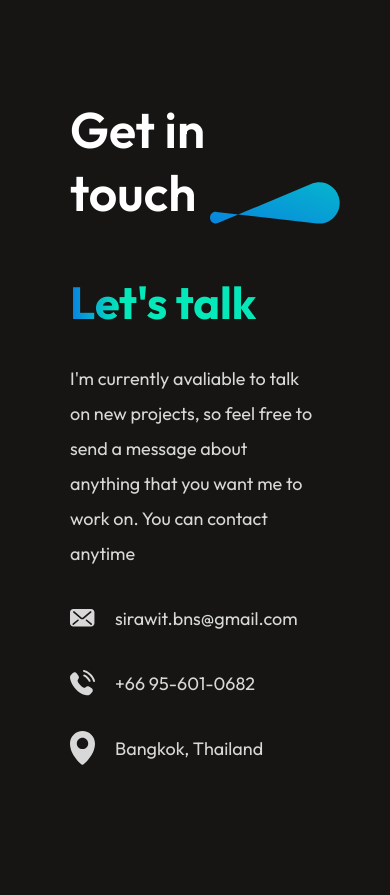
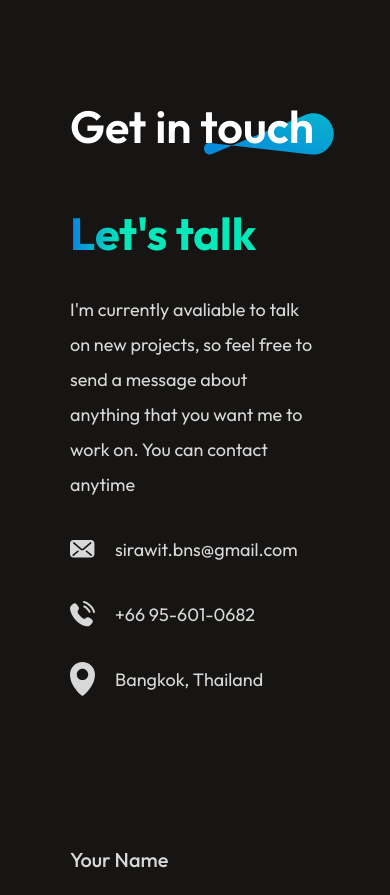
Before and after one commit to Franksirawit98/Portfolio, a React (Vite) app: page / in a window 390 px wide. Shown: the part 4794-5689 px from the top of the page. Built offline with nearby package versions, Linux system fonts and the light colour scheme.

Commit message:
แก้ไขfont size Text title

```diff
--- a/src/Components/Contact/Contact.css
+++ b/src/Components/Contact/Contact.css
@@ -154,7 +154,10 @@
     }
 }
 
-@media (max-width: 460px) {
+@media(max-width:460px) {
+    .contact-title h1 {
+        font-size: 45px;
+    }
     .contact-left h1 {
         font-size: 45px;
     }
```
